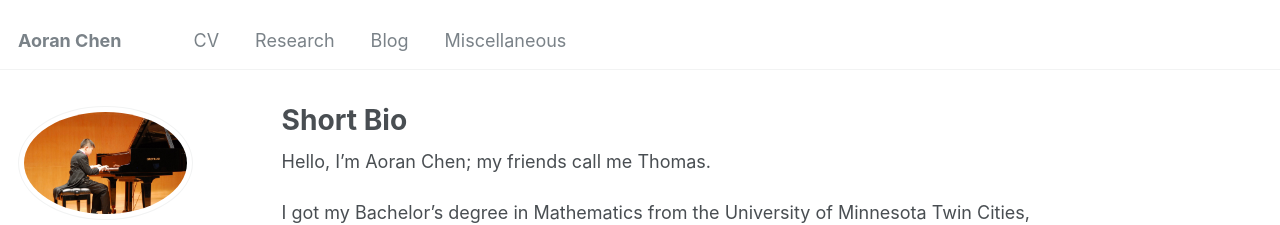
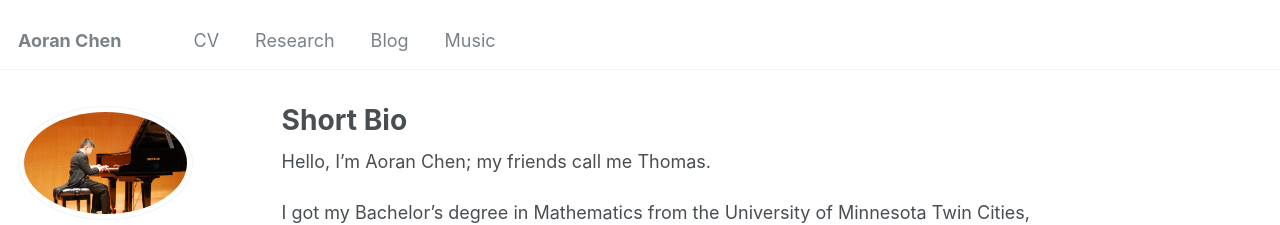
Before and after one commit to samohtaerg/samohtaerg.github.io, a Jekyll site: the page built from _pages/about.md, in a window 1280 px wide. Shown: the top 225 px of the page. Built offline with Jekyll 4.4.1, drawn with Linux system fonts in a browser that asks for light colours; nearby versions of some CDN libraries.

Commit message:
Update navigation.yml

```diff
--- a/_data/navigation.yml
+++ b/_data/navigation.yml
@@ -23,7 +23,7 @@ main:
   - title: "Blog"
     url: /year-archive/
 
-  - title: "Miscellaneous"
+  - title: "Music"
     url: /miscellaneous/
   # - title: "Guide"
   #   url: /markdown/
```
